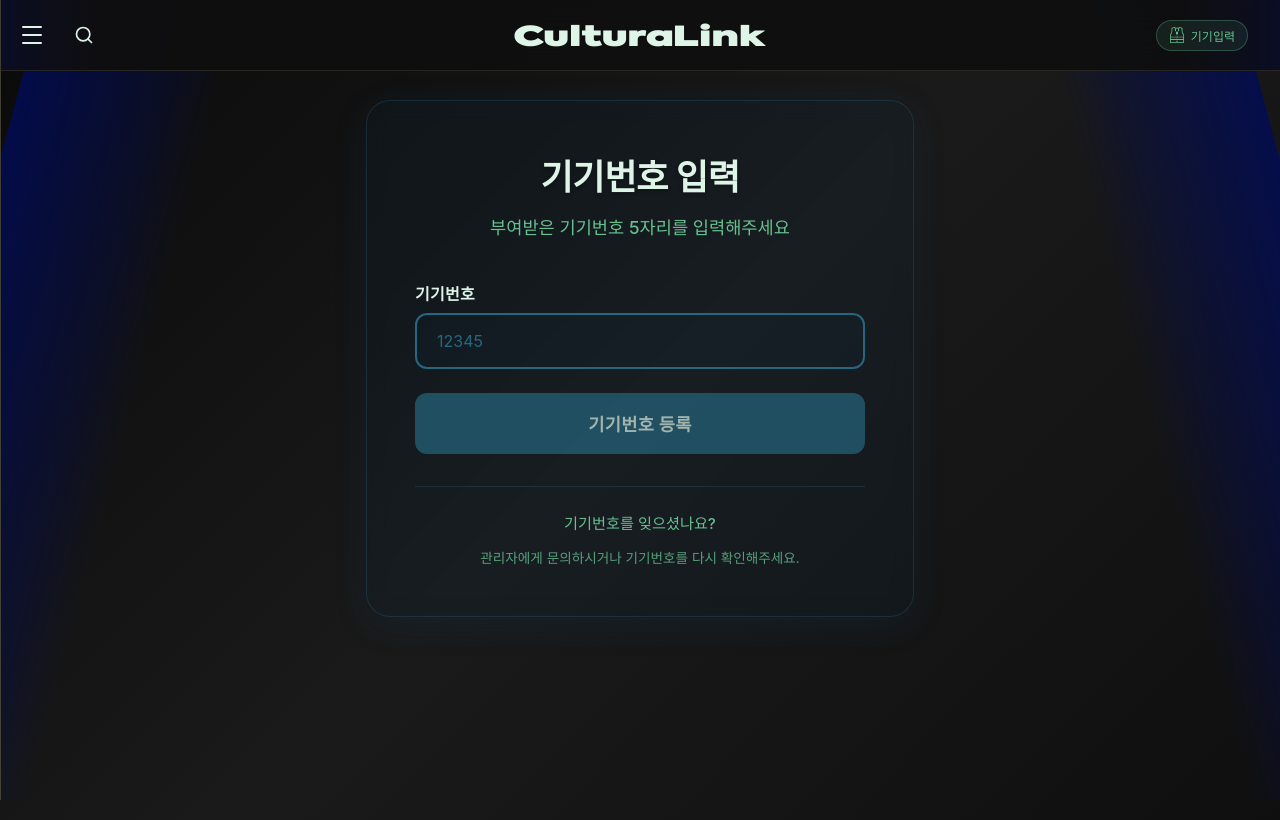
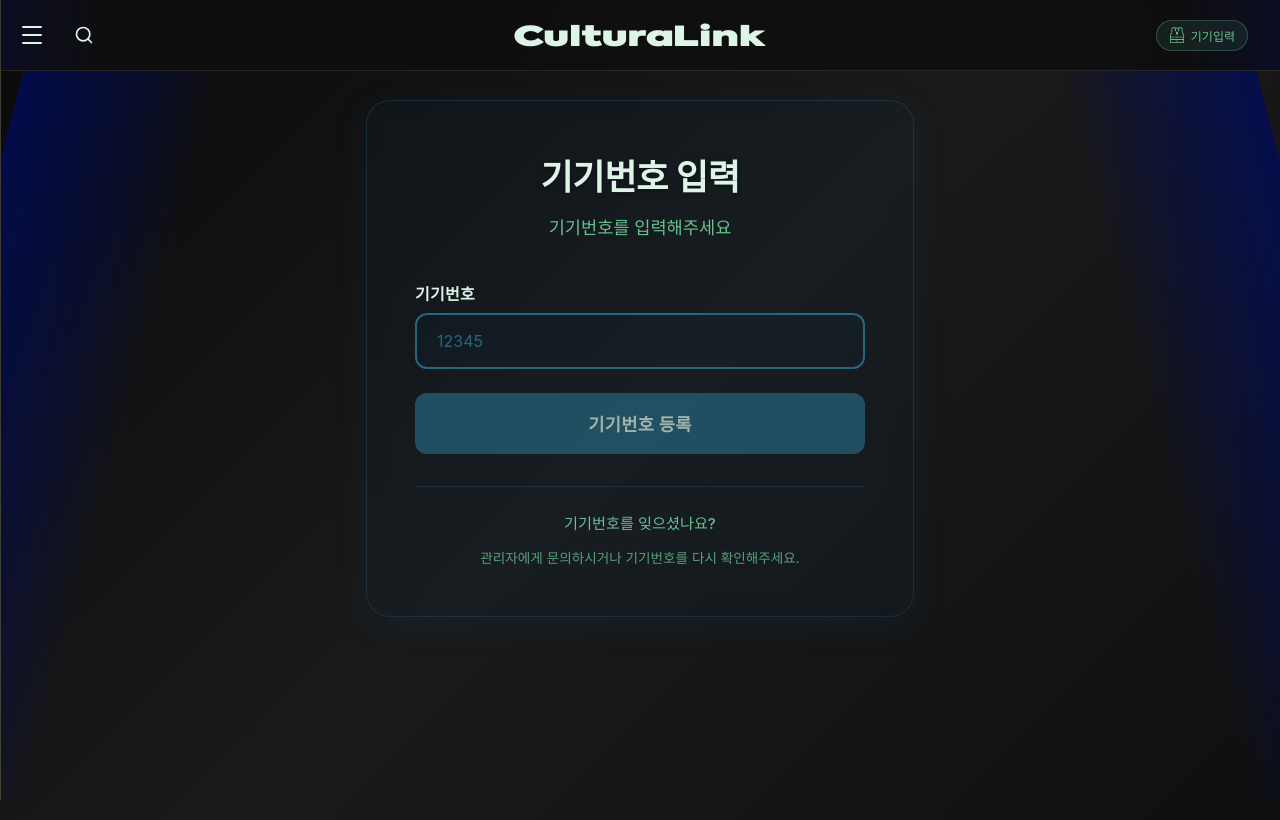
Before and after one commit to sodaaw/KurtainCall-Frontend, a React (Create React App) app: page /login in a window 1280 px wide. Built offline with nearby package versions, Linux system fonts and the light colour scheme; no server answers; a web font is replaced by a local one.

Commit message:
로그인창 수정

```diff
--- a/src/Login/Login.jsx
+++ b/src/Login/Login.jsx
@@ -104,7 +104,7 @@ export default function Login() {
           // 로그인되지 않은 상태 표시
           <div className="login-header">
             <h1 className="login-title">기기번호 입력</h1>
-            <p className="login-subtitle">부여받은 기기번호 5자리를 입력해주세요</p>
+            <p className="login-subtitle">기기번호를 입력해주세요</p>
           </div>
         )}
 
```
